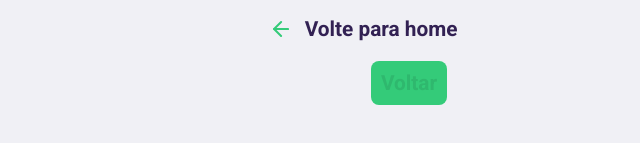
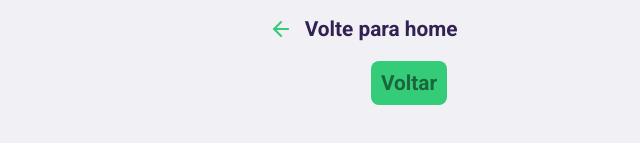
Before and after one commit to raphaeldevs/ecoleta, a website: page src/views/404.html in a window 1280 px wide. In both pictures the pointer is over the link "Voltar". Shown: the part 439-582 px from the top of the page, 231-871 px from the left. Drawn offline with nearby package versions, Linux system fonts and the light colour scheme; files that its build step writes are made by us from their sources.

Commit message:
estilo da página de erro

```diff
--- a/public/styles/404.css
+++ b/public/styles/404.css
@@ -70,7 +70,7 @@
 }
 
 #page-404 main a.link:hover {
-  color: #2fb86e;
+  color: rgba(0, 0, 0, 0.5);
 }
 
 @keyframes back {
```
